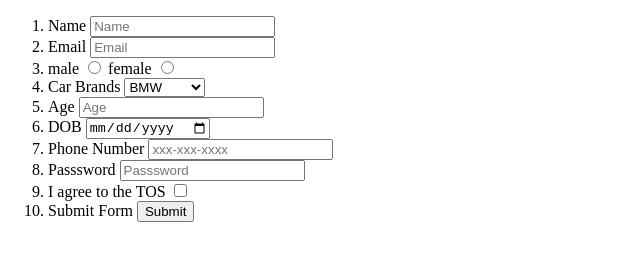
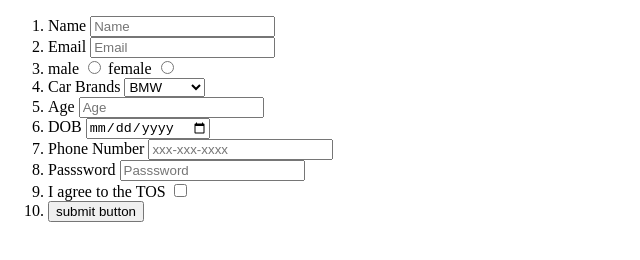
Before and after one commit to acciojob/signup-form-car-VinayakB07, a website: page main.html in a window 1280 px wide. Shown: the whole page, without its empty margins (0-640 px from the left). Drawn offline with Linux system fonts and the light colour scheme.

Commit message:
created a submission

```diff
--- a/main.html
+++ b/main.html
@@ -53,8 +53,8 @@
 				<input id="tos" type="checkbox" required>
 			</li>
 			<li>
-				<label for="submit">Submit Form</label>
-				<input id="submit" type="submit" >
+
+				<button type="submit">submit button</button>
 			</li>
 		</ol>
 	</form>
```
